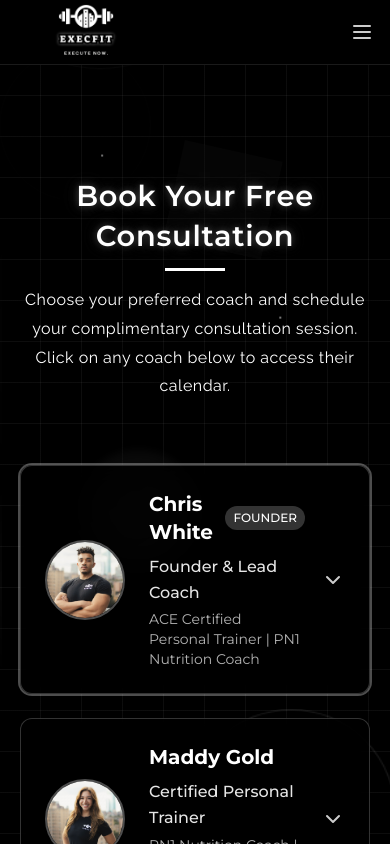
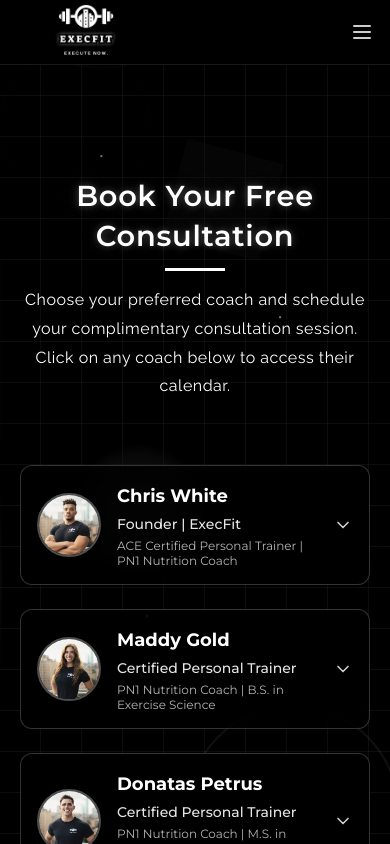
Before and after one commit to execfit/Website1, a Next.js app: page /inviteaccesstobook in a window 390 px wide. Shown: the top 844 px of the page. Built offline with nearby package versions, Linux system fonts and the light colour scheme.

Commit message:
Mobile refinement for booking page.

```diff
--- a/app/inviteaccesstobook/page.tsx
+++ b/app/inviteaccesstobook/page.tsx
@@ -13,7 +13,7 @@ export default function InviteAccessToBookPage() {
     {
       id: "chris-white",
       name: "Chris White",
-      title: "Founder & Lead Coach",
+      title: "Founder | ExecFit",
       specialty: "ACE Certified Personal Trainer | PN1 Nutrition Coach",
       image: "/images/chris-headshot.jpg",
       embedUrl:
@@ -26,7 +26,7 @@ export default function InviteAccessToBookPage() {
       specialty: "PN1 Nutrition Coach | B.S. in Exercise Science",
       image: "/images/maddy-headshot.jpg",
       embedUrl:
-        "https://start.execfitnow.com/a/booking/?serviceId=22790&staffId=2290067&embedded=true&iframe=true&web_embed=true",
+        "https://start.execfitnow.com/a/booking/?serviceId=PLACEHOLDER&staffId=PLACEHOLDER&embedded=true&iframe=true&web_embed=true",
     },
     {
       id: "donatas",
@@ -36,7 +36,7 @@ export default function InviteAccessToBookPage() {
         "PN1 Nutrition Coach | M.S. in Medical Science | ISSA Transformation Specialist | ISSA Corrective Exercise",
       image: "/images/donatas-headshot.jpg",
       embedUrl:
-        "https://start.execfitnow.com/a/booking/?serviceId=22790&staffId=2289084&embedded=true&iframe=true&web_embed=true",
+        "https://start.execfitnow.com/a/booking/?serviceId=PLACEHOLDER&staffId=PLACEHOLDER&embedded=true&iframe=true&web_embed=true",
     },
     {
       id: "kimi",
@@ -45,7 +45,7 @@ export default function InviteAccessToBookPage() {
       specialty: "PN1 Nutrition Coach | Pre & Postnatal | ViPR 1",
       image: "/images/kimi-headshot.jpg",
       embedUrl:
-        "https://start.execfitnow.com/a/booking/?serviceId=22790&staffId=2275183&embedded=true&iframe=true&web_embed=true",
+        "https://start.execfitnow.com/a/booking/?serviceId=PLACEHOLDER&staffId=PLACEHOLDER&embedded=true&iframe=true&web_embed=true",
     },
     {
       id: "ali",
@@ -54,7 +54,7 @@ export default function InviteAccessToBookPage() {
       specialty: "PN1 Nutrition Coach | ISSA Corrective Exercise",
       image: "/images/ali-headshot.jpg",
       embedUrl:
-        "https://start.execfitnow.com/a/booking/?serviceId=22790&staffId=2293435&embedded=true&iframe=true&web_embed=true",
+        "https://start.execfitnow.com/a/booking/?serviceId=PLACEHOLDER&staffId=PLACEHOLDER&embedded=true&iframe=true&web_embed=true",
     },
   ]
 
@@ -130,18 +130,18 @@ export default function InviteAccessToBookPage() {
                     {/* Coach Card */}
                     <div
                       className={`
-                        bg-gradient-to-br from-black/80 to-black/60 backdrop-blur-md
-                        border border-white/20 rounded-xl p-6 cursor-pointer
-                        transition-all duration-300 hover:border-white/40 hover:shadow-2xl
-                        ${expandedCoach === coach.id ? "border-white/40 shadow-2xl" : ""}
-                        ${index === 0 ? "ring-2 ring-white/30" : ""}
-                      `}
+  relative bg-gradient-to-br from-black/80 to-black/60 backdrop-blur-md
+  border border-white/20 rounded-xl p-4 md:p-6 cursor-pointer
+  transition-all duration-300 hover:border-white/40 hover:shadow-2xl
+  min-h-[120px] md:min-h-[140px]
+  ${expandedCoach === coach.id ? "border-white/40 shadow-2xl" : ""}
+`}
                       onClick={() => toggleCoach(coach.id)}
                     >
                       <div className="flex items-center justify-between">
-                        <div className="flex items-center space-x-6">
+                        <div className="flex items-center space-x-4 md:space-x-6 w-full">
                           {/* Coach Image */}
-                          <div className="w-20 h-20 md:w-24 md:h-24 rounded-full overflow-hidden border-2 border-white/30 shadow-lg flex-shrink-0">
+                          <div className="w-16 h-16 md:w-24 md:h-24 rounded-full overflow-hidden border-2 border-white/30 shadow-lg flex-shrink-0">
                             <Image
                               src={coach.image || "/placeholder.svg"}
                               alt={coach.name}
@@ -153,26 +153,35 @@ export default function InviteAccessToBookPage() {
                           </div>
 
                           {/* Coach Info */}
-                          <div className="flex-1">
-                            <div className="flex items-center space-x-3 mb-2">
-                              <h3 className="text-xl md:text-2xl font-bold text-white">{coach.name}</h3>
-                              {index === 0 && (
-                                <span className="bg-white/20 text-white text-xs px-2 py-1 rounded-full font-medium">
-                                  FOUNDER
-                                </span>
+                          <div className="flex-1 min-w-0">
+                            <div className="flex items-center space-x-3 mb-1 md:mb-2">
+                              <h3 className="text-lg md:text-xl lg:text-2xl font-bold text-white truncate">
+                                {coach.name}
+                              </h3>
+                            </div>
+                            <p className="text-white/90 font-medium mb-1 text-sm md:text-base">{coach.title}</p>
+                            <p className="text-white/70 text-xs md:text-sm leading-tight">
+                              {/* Mobile-specific text for Donatas - remove ISSA Transformation Specialist */}
+                              {coach.id === "donatas" ? (
+                                <>
+                                  <span className="md:hidden">
+                                    PN1 Nutrition Coach | M.S. in Medical Science | ISSA Corrective Exercise
+                                  </span>
+                                  <span className="hidden md:inline">{coach.specialty}</span>
+                                </>
+                              ) : (
+                                coach.specialty
                               )}
-                            </div>
-                            <p className="text-white/90 font-medium mb-1">{coach.title}</p>
-                            <p className="text-white/70 text-sm">{coach.specialty}</p>
+                            </p>
                           </div>
                         </div>
 
                         {/* Expand/Collapse Icon */}
-                        <div className="flex-shrink-0 ml-4">
+                        <div className="flex-shrink-0 ml-2 md:ml-4">
                           {expandedCoach === coach.id ? (
-                            <ChevronUp className="w-6 h-6 text-white/80" />
+                            <ChevronUp className="w-5 h-5 md:w-6 md:h-6 text-white/80" />
                           ) : (
-                            <ChevronDown className="w-6 h-6 text-white/80" />
+                            <ChevronDown className="w-5 h-5 md:w-6 md:h-6 text-white/80" />
                           )}
                         </div>
                       </div>
```
